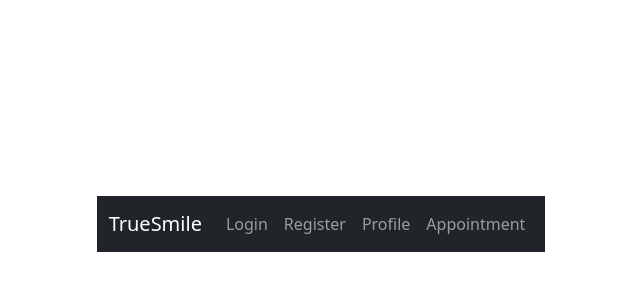
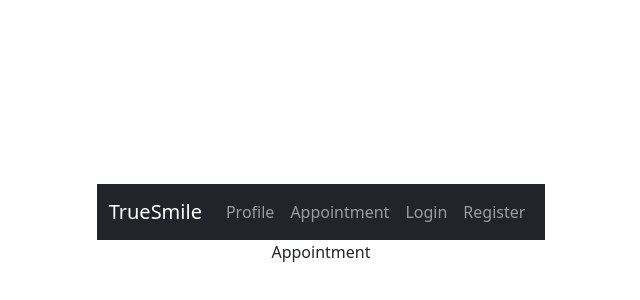
Before and after one commit to PaulaRibelles/geekshubs-fsd-Clinica-react-15032023, a React (Vite) app: page /appointment in a window 1280 px wide. Shown: the part 176-476 px from the top of the page, without its empty margins (319-959 px from the left). Built offline with nearby package versions, Linux system fonts and the light colour scheme.

Commit message:
console.lo to see credentialsRdx

```diff
--- a/src/common/BarraNav/BarraNav.jsx
+++ b/src/common/BarraNav/BarraNav.jsx
@@ -11,12 +11,12 @@ export const BarraNav = () => {
             <Navbar.Toggle aria-controls="responsive-navbar-nav" />
             <Navbar.Collapse id="responsive-navbar-nav">
         <Nav className="me-auto">
+            <Nav.Link as={Link} to={'/profile'}>Profile</Nav.Link>
+            <Nav.Link as={Link} to={'/appointment'}>Appointment</Nav.Link>
+        </Nav>
+        <Nav>
             <Nav.Link as={Link} to={'/login'}>Login</Nav.Link>
             <Nav.Link as={Link} to={'/register'}>Register</Nav.Link>
-        </Nav>
-        <Nav>
-            <Nav.Link as={Link} to={'/profile'}>Profile</Nav.Link>
-            <Nav.Link eventKey={2} href="#memes">Appointment</Nav.Link>
         </Nav>
         </Navbar.Collapse>
     </Container>
--- a/src/pages/Appointment/Appointment.jsx
+++ b/src/pages/Appointment/Appointment.jsx
@@ -0,0 +1,7 @@
+import React from 'react'
+
+export const Appointment = () => {
+  return (
+    <div>Appointment</div>
+  )
+}
--- a/src/pages/Body/Body.jsx
+++ b/src/pages/Body/Body.jsx
@@ -6,6 +6,7 @@ import { Users } from '../Users/Users';
 
 import { Register } from '../Register/Register';
 import { Profile } from '../Profile/Profile';
+import { Appointment } from '../Appointment/Appointment';
 
 
 export const Body = () => {
@@ -17,6 +18,7 @@ export const Body = () => {
                 <Route path='/register' element={ <Register />}/>
                 <Route path='/users' element={ <Users />}/>
                 <Route path='/profile' element={ <Profile />}/>
+                <Route path='/appointment' element={ <Appointment />}/>
             </Routes>
         </>
     );
--- a/src/pages/Profile/Profile.jsx
+++ b/src/pages/Profile/Profile.jsx
@@ -7,11 +7,14 @@ import { myProfile } from "../../services/apiCalls";
 import { userData } from "../Slices/userSlice";
 
 export const Profile = () => {
-    const [user, setUsers] = useState({})
+    const [user, setUsers] = useState({
+
+    })
 
     const credentialsRdx = useSelector(userData);
     let navigate = useNavigate();
 
+        console.log(credentialsRdx, "Holiwiiiiii");
 
 useEffect(() => {
     if(!user?.name){
```
